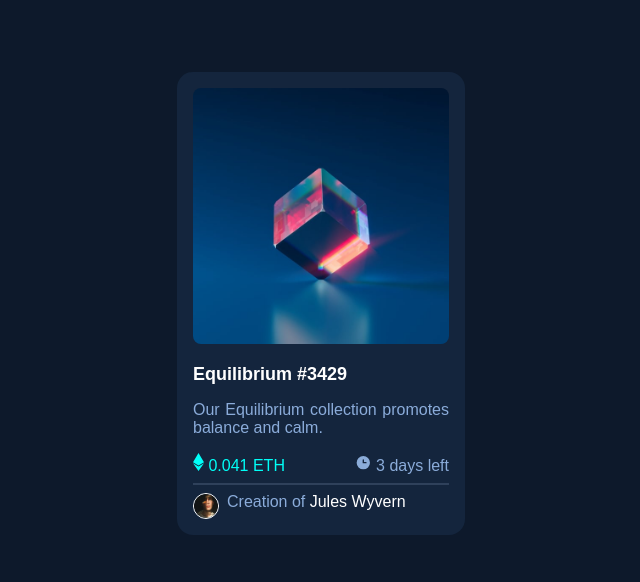
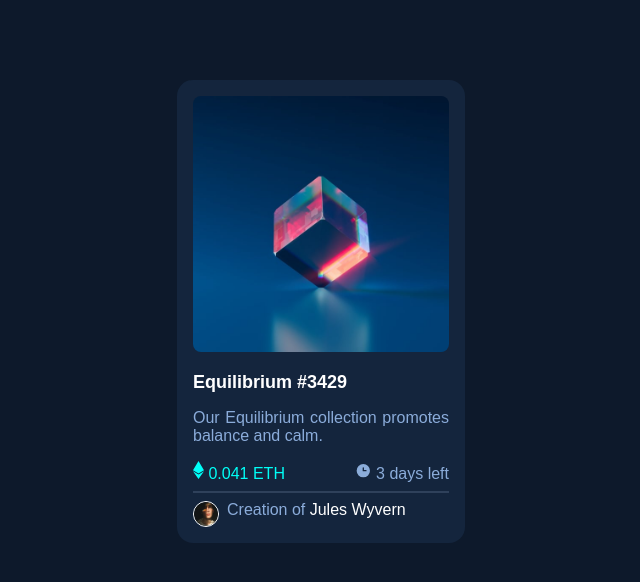
Before and after one commit to utha007/nft-preview-card-component-main, a plain HTML site: page index.html in a window 1280 px wide. Shown: the whole page, without its empty margins (319-959 px from the left). Drawn offline with Linux system fonts and the light colour scheme.

Commit message:
Upated styles.css

```diff
--- a/index.html
+++ b/index.html
@@ -14,6 +14,7 @@
 
 <body>
   <main>
+    <div class="container">
     <div class="image">
       <img src="images/image-equilibrium.jpg">
     </div>
@@ -38,6 +39,8 @@
       </div>
 
     </div>
+  </div>
+
   </main>
 </body>
 
--- a/styles.css
+++ b/styles.css
@@ -1,11 +1,16 @@
 body {
-    box-sizing: border-box;
+    /* box-sizing: border-box; */
     background-color: hsl(217, 54%, 11%);
-    padding-top: 5%;
+    /* padding-top: 5%; */
+
+
 
 }
+main {
+    margin-top: 5em;
+}
 
-main {
+.container {
     width: 16em;
     border-radius: 1em;
     margin: auto;
```
